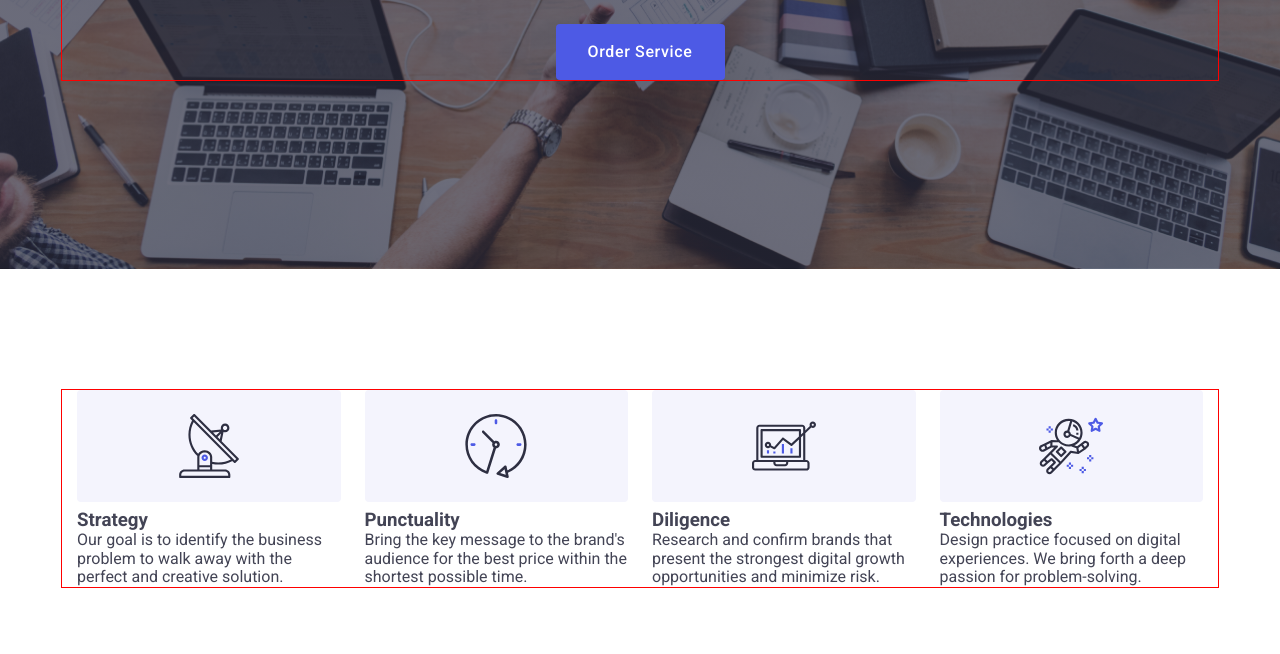
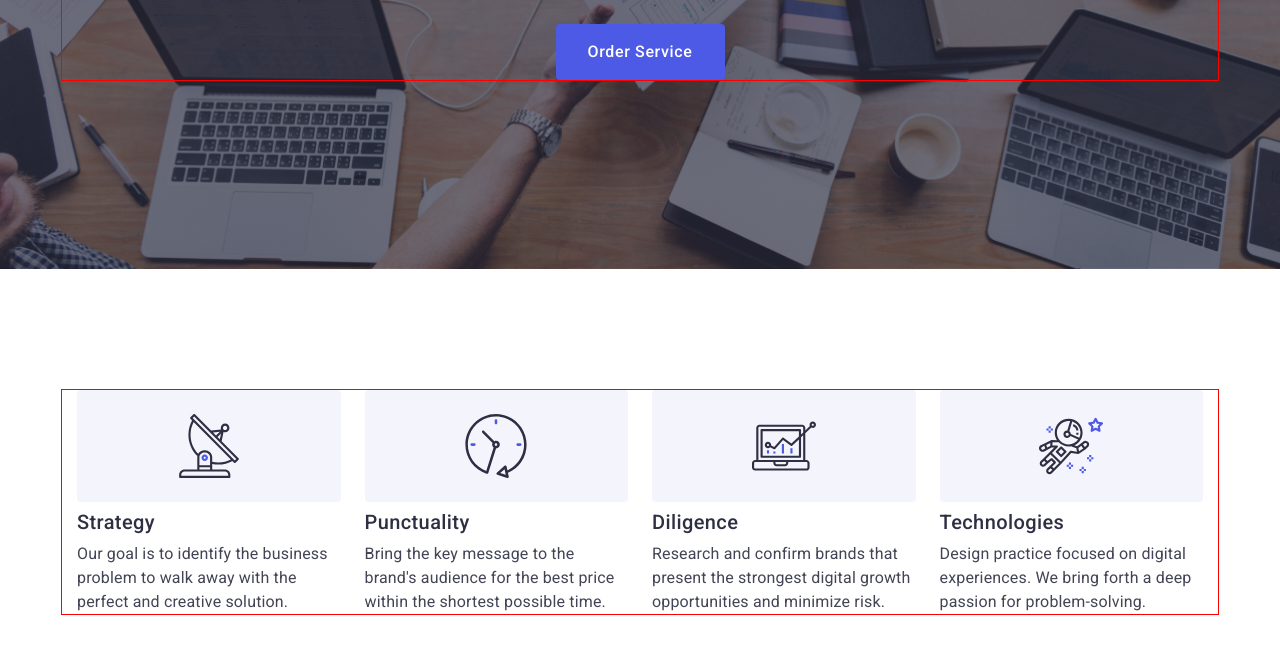
Before and after one commit to AM1007/WebStudio_landing_page, a plain HTML site: page index.html in a window 1280 px wide. Shown: the part 408-1062 px from the top of the page. Drawn offline with nearby package versions, Linux system fonts and the light colour scheme.

Commit message:
advantages adaptive styles added

```diff
--- a/css/styles.css
+++ b/css/styles.css
@@ -136,16 +136,16 @@ body {
   |============================
 */
 
-.section-headline {
-  text-align: center;
-
+/* .section-headline {
   font-size: 36px;
   font-weight: 700;
   line-height: 1.11em;
-  letter-spacing: 0.72px;
+  letter-spacing: 0.045em;
+
+  text-align: center;
   text-transform: capitalize;
-  color: var(--navyblue, #2e2f42);
-}
+  color: var(--navyblue);
+} */
 
 /* .section-headline {
   margin-bottom: 72px;
@@ -157,21 +157,47 @@ body {
   color: var(--navyblue);
 } */
 
-/* .card-headline {
+.card-headline {
   margin-bottom: 8px;
-  font-size: 20px;
+
+  font-size: 36px;
+  font-weight: 700;
+  line-height: 1.11em;
+  letter-spacing: 0.72px;
+  color: var(--navyblue);
+
+  text-align: center;
+  text-transform: capitalize;
+}
+
+@media screen and (min-width: 1158px) {
+  .card-headline {
+    text-align: start;
+    margin-bottom: 8px;
+
+    font-size: 20px;
+    font-weight: 500;
+    line-height: 1.2;
+    letter-spacing: 0.02em;
+    color: var(--navyblue);
+  }
+}
+
+.card-paragraph {
+  font-size: 16px;
+  font-style: normal;
   font-weight: 500;
-  line-height: 1.2;
-  letter-spacing: 0.02em;
-  color: var(--navyblue);
-} */
+  line-height: 1.5em;
+  letter-spacing: 0.01em;
 
-/* .card-paragraph {
-  font-size: 16px;
-  line-height: 1.5;
-  letter-spacing: 0.02em;
   color: var(--slate);
-} */
+}
+
+@media screen and (min-width: 1158px) {
+  .card-paragraph {
+    font-weight: 400;
+  }
+}
 
 /**
   |============================
@@ -656,18 +682,49 @@ body {
   }
 }
 
-/* .advantages-section {
-  padding: 120px 0;
-  background-color: var(--white);
-} */
+.advantages-list {
+  display: flex;
+  flex-direction: column;
+  gap: 72px;
+}
 
+@media screen and (min-width: 768px) {
+  .advantages-list {
+    display: flex;
+    flex-direction: row;
+    flex-wrap: wrap;
+    row-gap: 72px;
+    column-gap: 24px;
+  }
+}
+
+@media screen and (min-width: 1158px) {
+  .advantages-list {
+    flex-wrap: nowrap;
+    gap: 24px;
+  }
+}
+
+@media screen and (min-width: 768px) {
+  .advantages-list__link {
+    width: calc((100% - 24px) / 2);
+  }
+}
+
+@media screen and (min-width: 1158px) {
+  .advantages-list__link {
+    width: calc((100% - 72px) / 4);
+  }
+}
+
+/*
 @media screen and (min-width: 1158px) {
   .advantages-list {
     display: flex;
     align-items: center;
     gap: 24px;
   }
-}
+} */
 
 .advantages-list__item-container {
   display: none;
@@ -683,21 +740,16 @@ body {
     border-radius: 4px;
     margin-bottom: 8px;
   }
+
+  .advantages-list__link {
+    flex-basis: calc((100% - 3 * 24px) / 4);
+  }
 }
 
-.advantages-list__item-container {
-  display: flex;
-  align-items: center;
-  justify-content: center;
-  height: 112px;
-  background-color: var(--cloud);
-  border-radius: 4px;
-  margin-bottom: 8px;
-}
-
+/*
 .advantages-list__link {
   flex-basis: calc((100% - 3 * 24px) / 4);
-}
+} */
 
 /* Services section styles */
 
```
